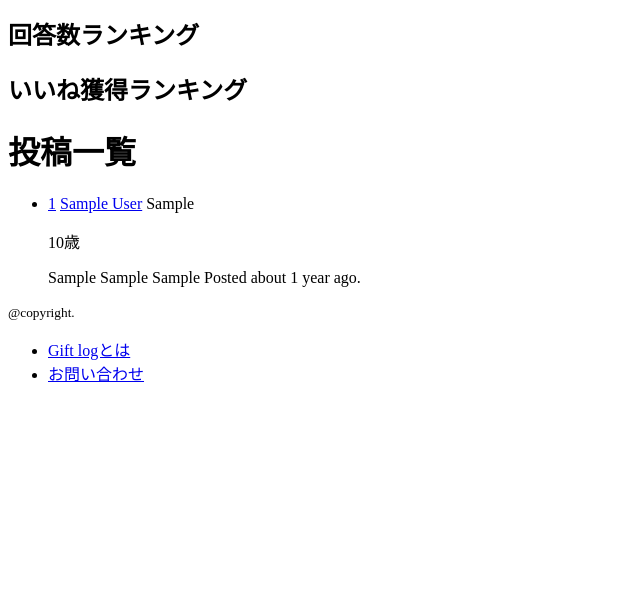
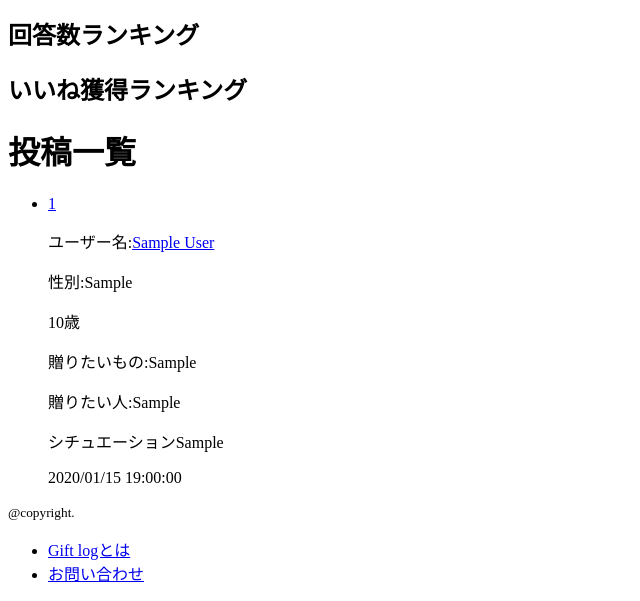
Before and after one commit to Soki-Naka/giftlog, a Rails app: page / in a window 1280 px wide. Shown: the part 314-915 px from the top of the page, without its empty margins (0-640 px from the left). Before the commit the page ends 800 px from the top, so only its background shows below. Run offline with Rails 7, Linux system fonts and the light colour scheme; tables that the repository leaves empty hold one stand-in row (values such as "Sample post"); style sheets or scripts are compiled from the project's sources; some libraries are stand-ins or nearby versions.

Commit message:
Add user-detail, Japanese Pagination and Japanese timestamp

```diff
--- a/app/views/posts/_post.html.erb
+++ b/app/views/posts/_post.html.erb
@@ -3,17 +3,17 @@
     <li>
     <%= link_to post.id, "/posts/#{post.id}" %>
       <span class="user">
-        <%= link_to post.user.name, post.user %>
-        <%= post.user.gender %>
+        <p>ユーザー名:<%= link_to post.user.name, post.user %></p>
+        <p>性別:<%= post.user.gender %></p>
         <p><%= post.user.age %>歳</p>
       </span>
       <span class="content">
-        <%= post.item %>
-        <%= post.who %>
-        <%= post.situation %>
+        <p>贈りたいもの:<%= post.item %></p>
+        <p>贈りたい人:<%= post.who %></p>
+        <p>シチュエーション<%= post.situation %></p>
       </span>
       <span class="timestamp">
-        Posted <%= time_ago_in_words(post.created_at) %> ago.
+        <%= post.created_at.strftime('%Y/%m/%d %H:%M:%S') %>
       </span>
       <% if current_user?(post.user) %>
         <%= link_to "削除する", post, method: :delete,
--- a/app/views/posts/show.html.erb
+++ b/app/views/posts/show.html.erb
@@ -16,6 +16,9 @@
   <p>いつ贈りたいか:<%= @post.when %></p>
   <p>説明:<%= @post.description %></p>
 </div>
+<span class="timestamp">
+  <%= @post.created_at.strftime('%Y/%m/%d %H:%M:%S') %>
+</span>
 
 <% if false %>
   <% if logged_in? %>
--- a/app/views/users/_user.html.erb
+++ b/app/views/users/_user.html.erb
@@ -1,3 +1,6 @@
 <li>
-  <%= link_to user.name, user %>
+  <h2><%= link_to user.name, user %></h2>
+  <p>性別:<%= user.gender %></p>
+  <p>年齢:<%= user.age %>歳</p>
+  <p>自己紹介:<%= user.introduction %></p>
 </li>
--- a/config/application.rb
+++ b/config/application.rb
@@ -22,5 +22,8 @@ module Giftlog
     # エラーメッセージの日本語化
     config.i18n.default_locale = :ja
     config.i18n.load_path += Dir[Rails.root.join('config/locales/**/*.yml').to_s]
+
+    # タイムゾーンを日本時間に設定
+    config.time_zone = 'Asia/Tokyo'
   end
 end
--- a/config/locales/models/ja.yml
+++ b/config/locales/models/ja.yml
@@ -24,3 +24,10 @@ ja:
           price: 予算
           when: いつ贈りたいか
           description: 自由記述
+  views:
+    pagination:
+      first: '最初'
+      last: "最後"
+      previous: ’前'
+      next: '次'
+      truncate: '...'
```
